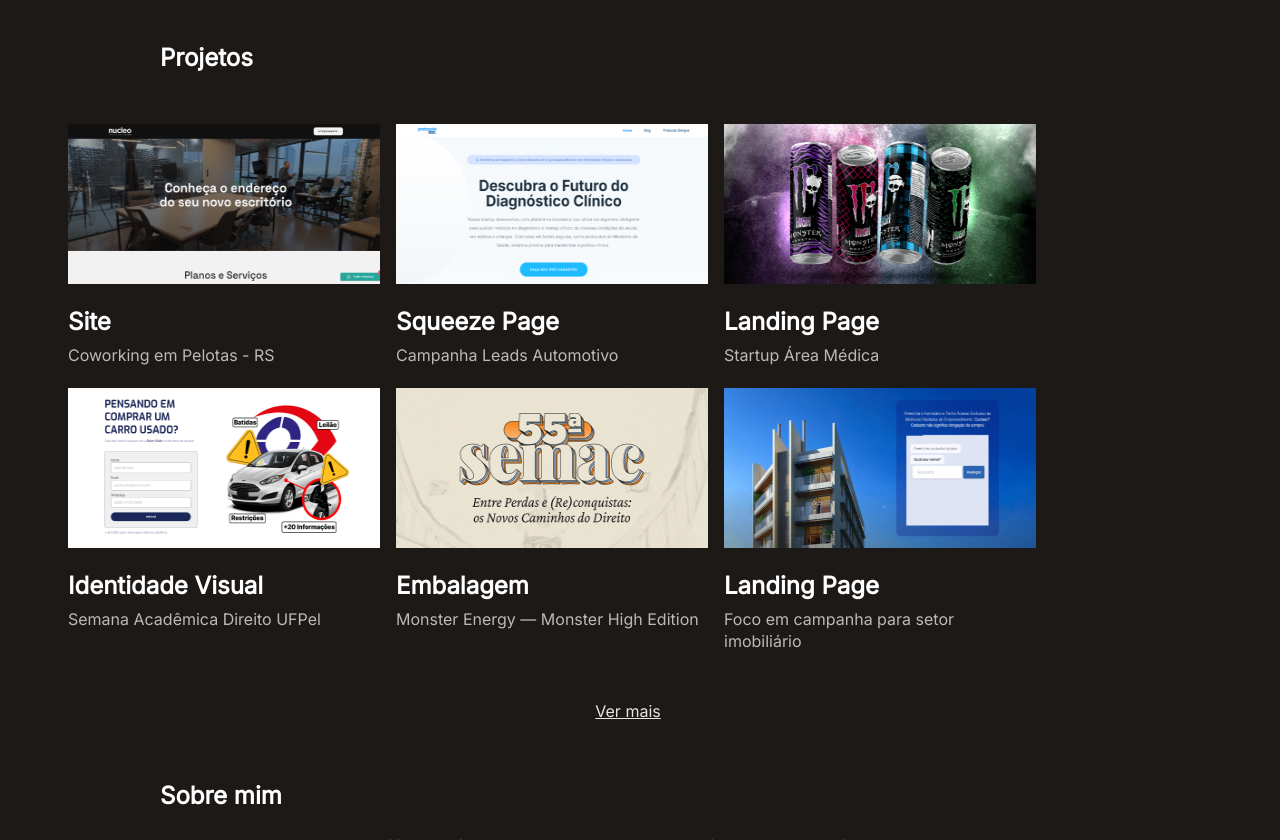
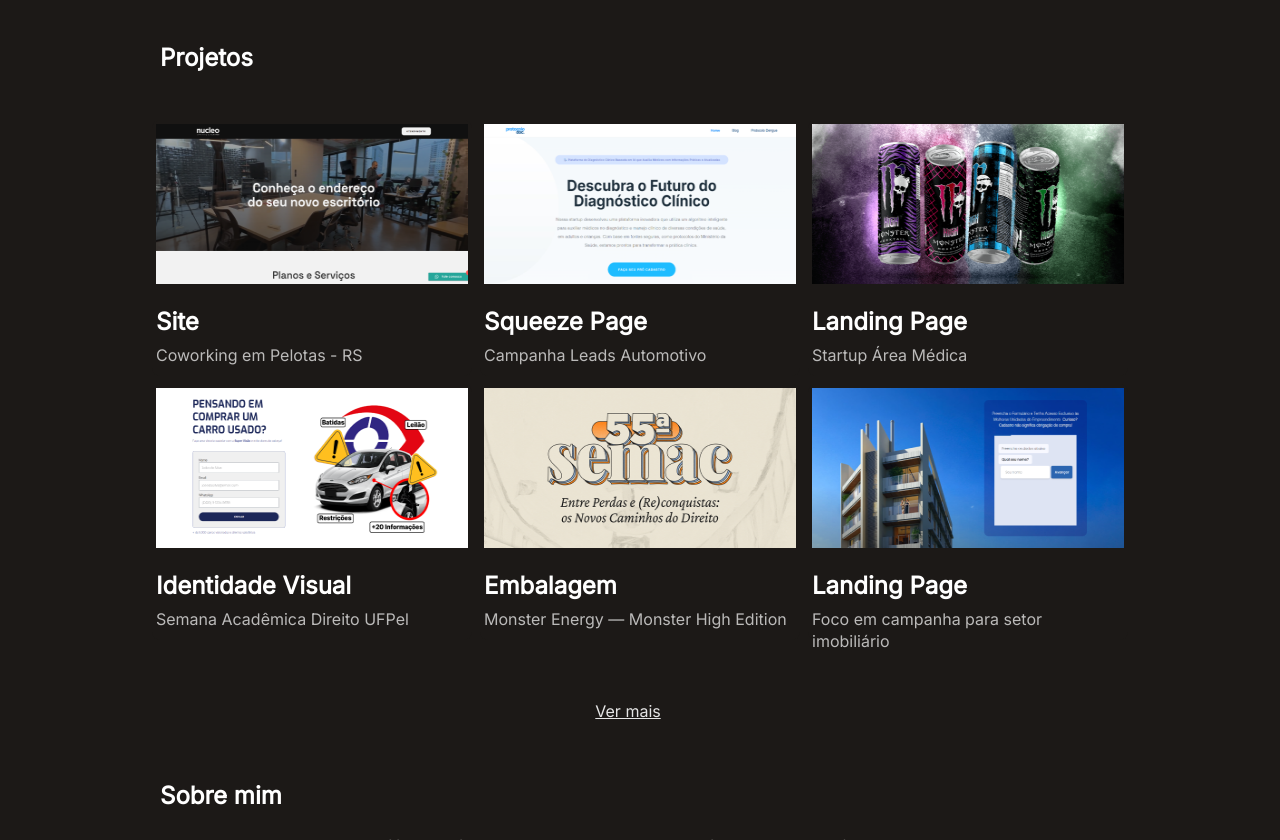
Before and after one commit to glbessa/ritteralvaro.com, a website: page src/index.html in a window 1280 px wide. Shown: the part 500-1340 px from the top of the page. Drawn offline with Linux system fonts and the light colour scheme.

Commit message:
Nova logo, compressão de imagens e alinhamento centralizado em projetos

```diff
--- a/src/index.html
+++ b/src/index.html
@@ -72,7 +72,7 @@
                         Projetos
                     </span>
                 </div>
-                <div class="flex flex-wrap justify-start sm:justify-start items-center gap-2">
+                <div class="flex flex-wrap justify-center sm:justify-center items-center gap-2">
                     <div class="w-80 h-64 p-1 bg-stone-900 rounded-lg flex-col justify-start items-start gap-6 inline-flex">
                         <img class="h-40" src="assets/img/site-nucleo.png">
                         <div class="h-14 flex-col justify-start items-start gap-4 flex">
```
Also changed, not shown: src/assets/img/alvinho.png, src/assets/img/logo.svg.
